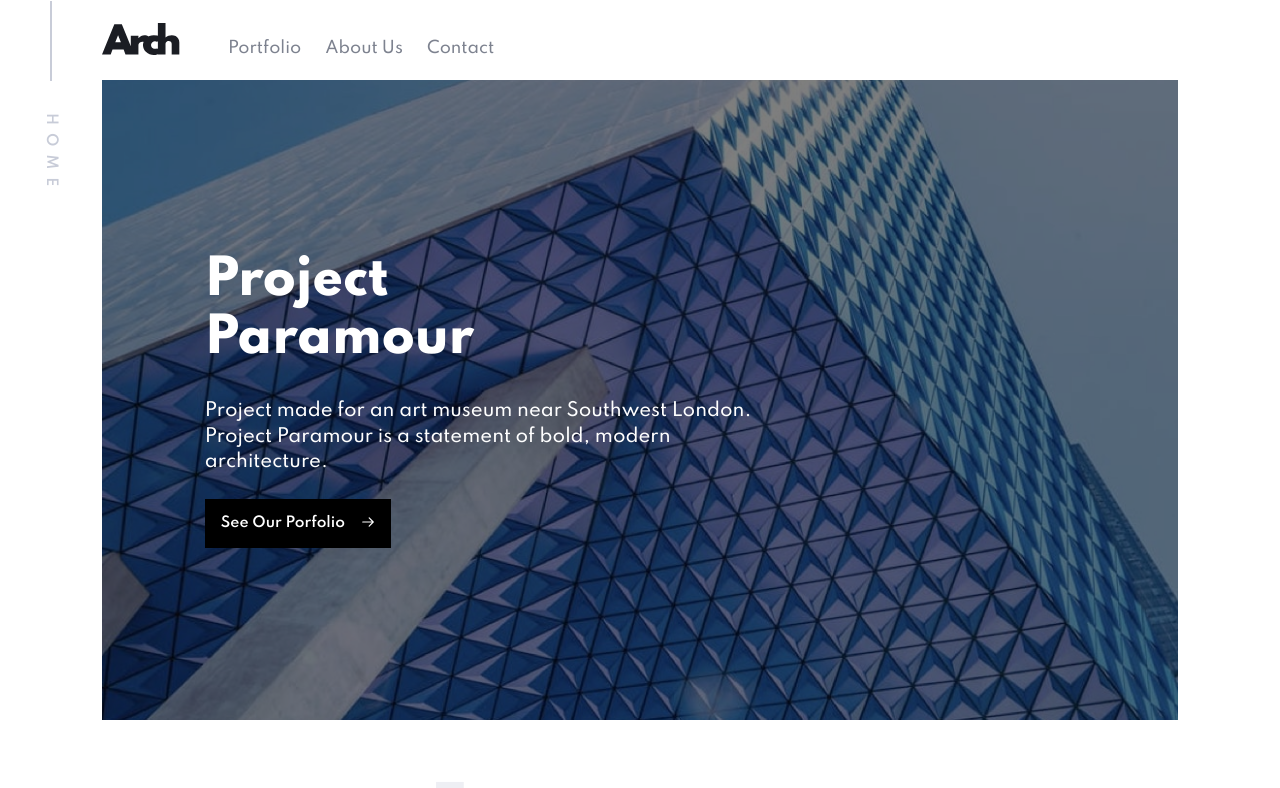
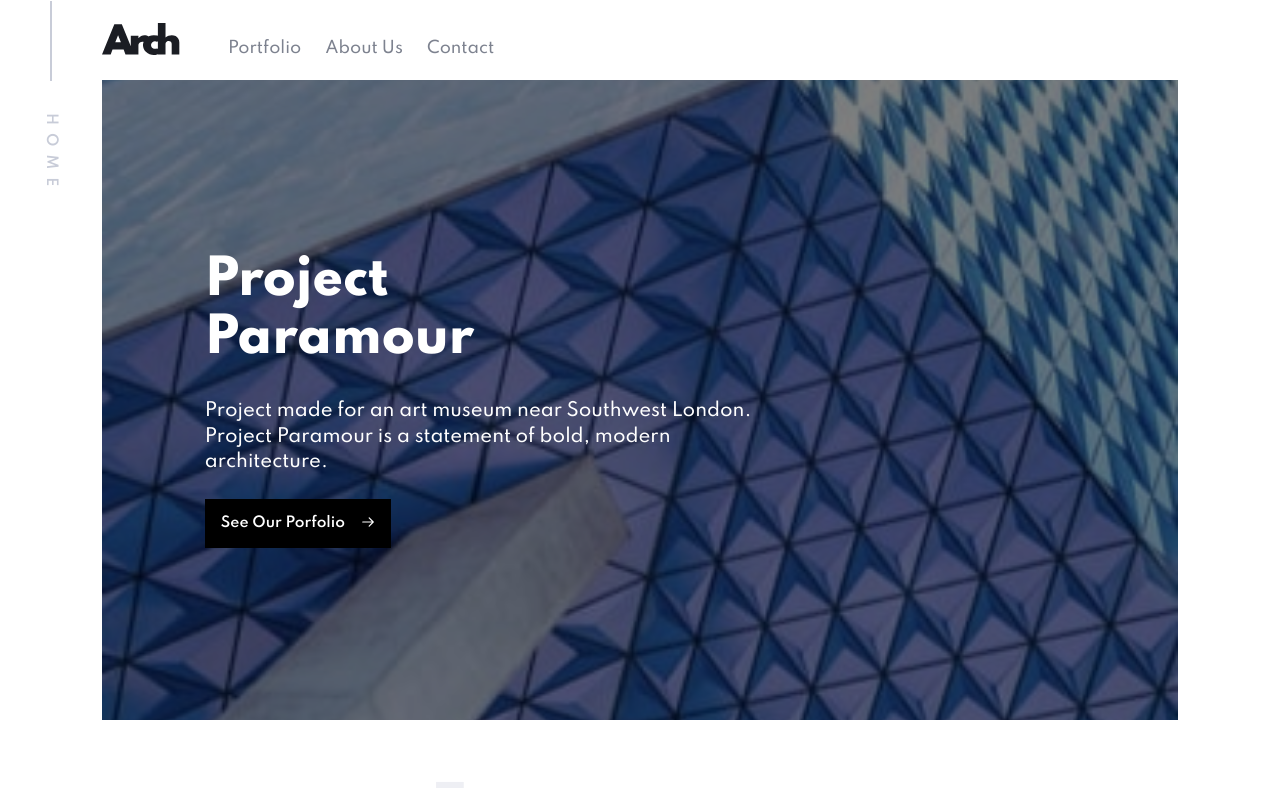
Before and after one commit to maruxan/arch-react-landing, a React (Create React App) app: page /home in a window 1280 px wide. Shown: the top 788 px of the page. Built offline with nearby package versions, Linux system fonts and the light colour scheme.

Commit message:
refactor(home): cards refactor, slider element is hardcoded

```diff
--- a/src/pages/Home/Home.js
+++ b/src/pages/Home/Home.js
@@ -1,5 +1,8 @@
 import React from 'react';
 import { useNavigate } from 'react-router';
+
+import projects from '../../data/projects';
+import classes from './Home.module.css';
 
 import PageMarker from '../../components/PageMarker/PageMarker';
 import Banner from '../../components/Banner/Banner';
@@ -9,13 +12,8 @@ import SectionHeader from '../../components/SectionHeader/SectionHeader';
 import Paragraph from '../../components/Paragraph/Paragraph';
 import Button from '../../components/Button/Button';
 
-import classes from './Home.module.css';
-import heroImg from '../../assets/images/home/desktop/image-hero-paramour.jpg';
 import welcomeImg from '../../assets/images/home/desktop/image-welcome.jpg';
 import teamImg from '../../assets/images/home/desktop/image-small-team.jpg';
-import delSolImg from '../../assets/images/portfolio/desktop/image-del-sol.jpg';
-import towerImg from '../../assets/images/portfolio/desktop/image-228b.jpg';
-import prototypeImg from '../../assets/images/portfolio/desktop/image-prototype.jpg';
 
 export default function Home() {
   const navigate = useNavigate();
@@ -26,9 +24,9 @@ export default function Home() {
 
       <section className={classes.hero}>
         <Banner
-          bgImage={heroImg}
-          title="Project Paramour"
-          bodyText="Project made for an art museum near Southwest London. Project Paramour is a statement of bold, modern architecture."
+          bgImage={projects[0].image}
+          title={projects[0].name}
+          bodyText={projects[0].description}
           buttonHandler={() => navigate('/portfolio')}
           buttonText="See Our Porfolio"
         />
@@ -75,24 +73,15 @@ export default function Home() {
           <Button text="see all" onclick={() => navigate('/portfolio')} />
         </div>
         <Cards>
-          <ProjectCard
-            name="Project Del Sol"
-            subtitle="View All Projects"
-            img={delSolImg}
-            onclick={() => navigate('/portfolio')}
-          />
-          <ProjectCard
-            name="228B Tower"
-            subtitle="View All Projects"
-            img={towerImg}
-            onclick={() => navigate('/portfolio')}
-          />
-          <ProjectCard
-            name="Le Prototype"
-            subtitle="View All Projects"
-            img={prototypeImg}
-            onclick={() => navigate('/portfolio')}
-          />
+          {projects.slice(1, 4).map((project) => (
+            <ProjectCard
+              key={project.id}
+              name={project.name}
+              subtitle="View All Projects"
+              img={project.image}
+              onclick={() => navigate('/portfolio')}
+            />
+          ))}
         </Cards>
       </section>
     </main>
```
